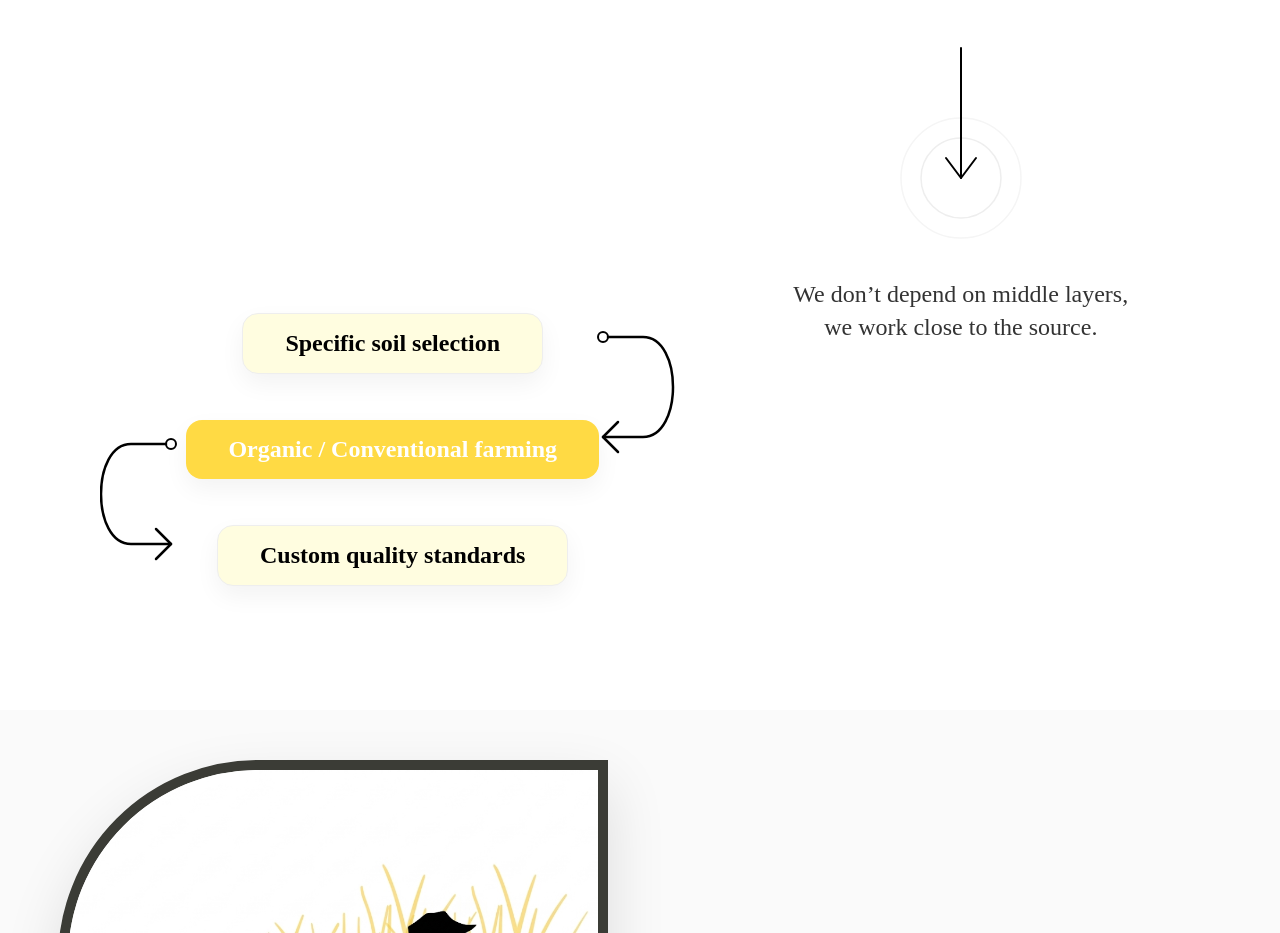
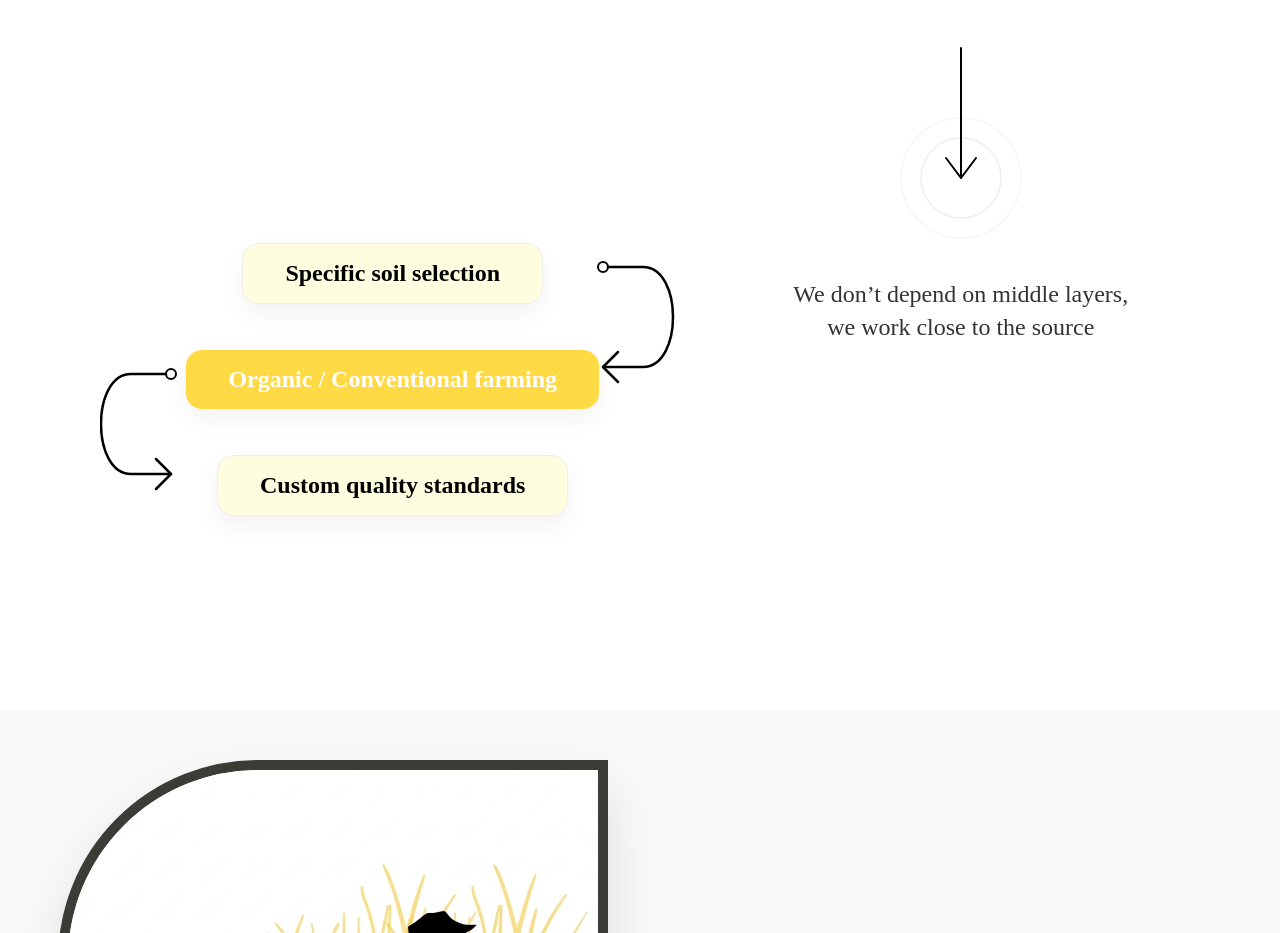
Before and after one commit to Rishidevlx/agri-about, a React (Vite) app: page / in a window 1280 px wide. Shown: the part 2400-3333 px from the top of the page. Built offline with nearby package versions, Linux system fonts and the light colour scheme; a web font is replaced by a local one.

Commit message:
moved pills container up

```diff
--- a/src/components/HowWeWork.tsx
+++ b/src/components/HowWeWork.tsx
@@ -305,7 +305,7 @@ const HowWeWork: React.FC = () => {
                   }}
                 >
                   We don’t depend on middle layers, <br />
-                  we work close to the source.
+                  we work close to the source
                 </motion.p>
               </div>
             </div>
@@ -321,7 +321,7 @@ const HowWeWork: React.FC = () => {
             alignItems: 'center'
           }}>
             {/* Left: Process Pills */}
-            <div style={{ flex: '1', display: 'flex', flexDirection: 'column', gap: '46px', alignItems: 'center', zIndex: 10, paddingTop: '180px' }}>
+            <div style={{ flex: '1', display: 'flex', flexDirection: 'column', gap: '46px', alignItems: 'center', zIndex: 10, paddingTop: '40px' }}>
               {/* Pill 1 */}
               <div style={{ position: 'relative' }}>
                 <motion.div initial={{ opacity: 0, x: 30 }} whileInView={{ opacity: 1, x: 0 }} viewport={{ once: true }}>
```
